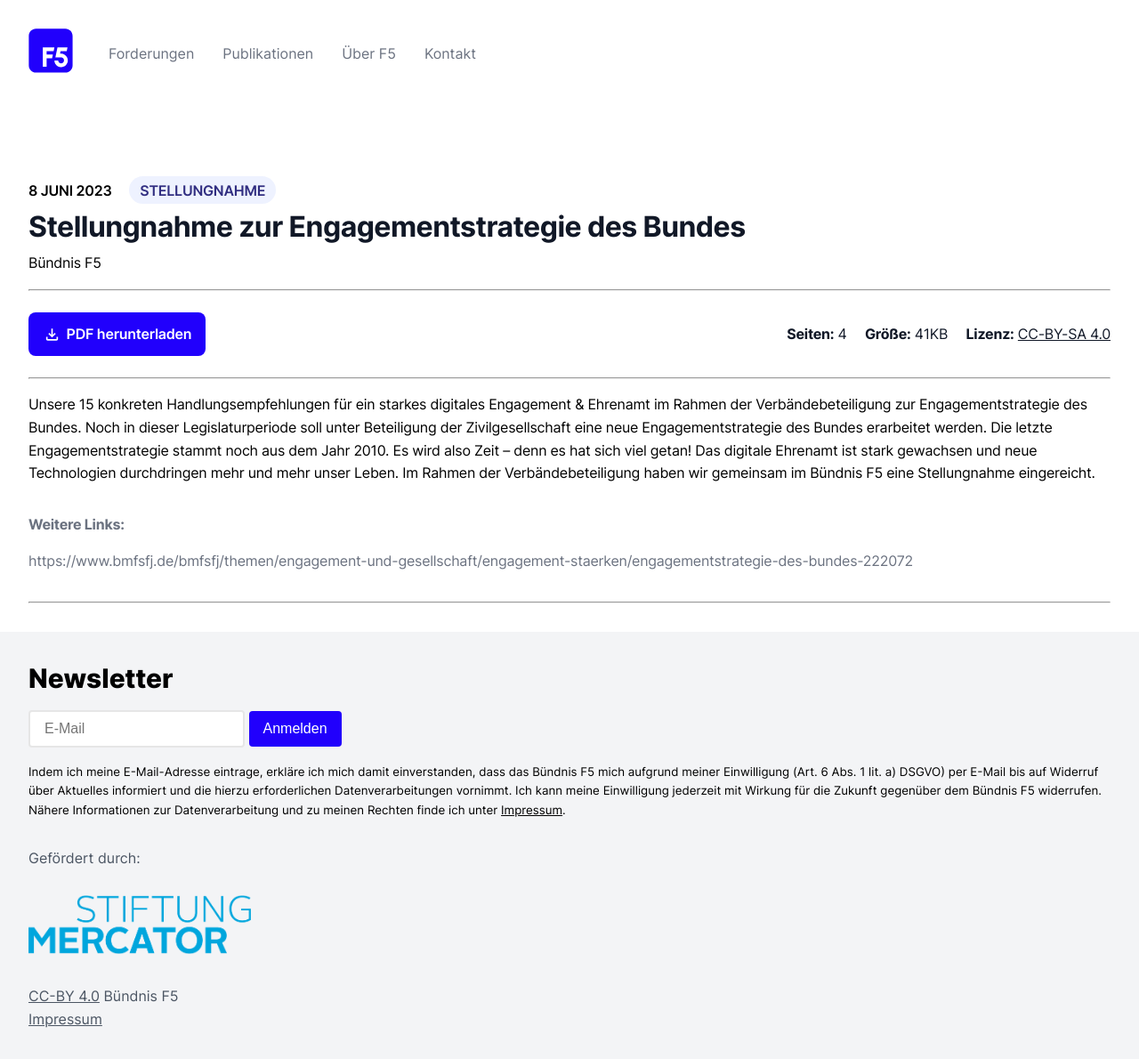
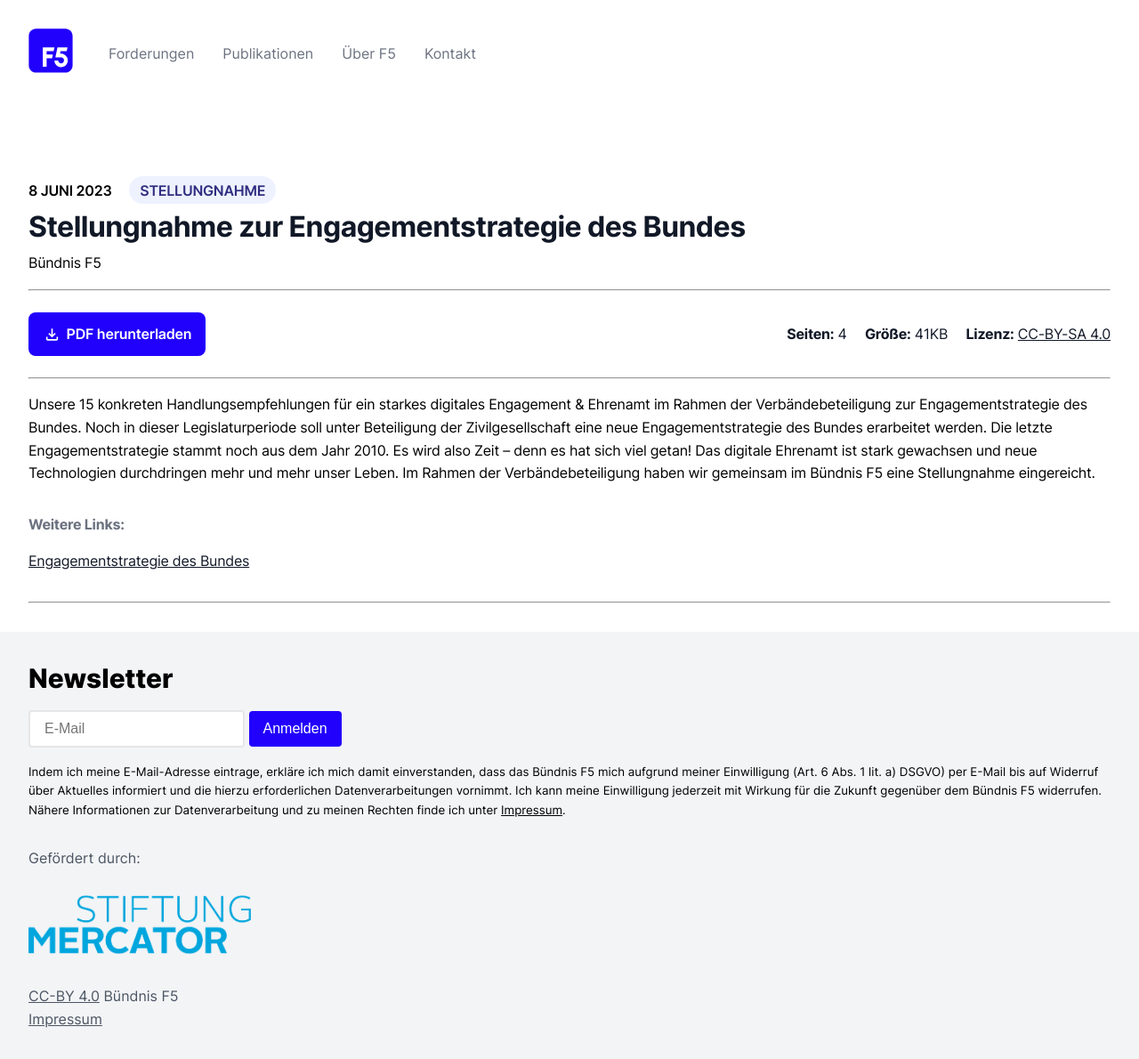
Before and after one commit to okfde/buendnis-f5, a Jekyll site: the page built from _publikationen/engagementstrategie.md, in a window 1280 px wide. Shown: the whole page at 89% size. Built offline with Jekyll 4.4.1, drawn with Linux system fonts in a browser that asks for light colours; some of the changed lines change nothing that is shown.

Commit message:
Update engagementstrategie.md

```diff
--- a/_publikationen/engagementstrategie.md
+++ b/_publikationen/engagementstrategie.md
@@ -16,7 +16,7 @@ size: 41KB
 license:
     type: CC-BY-SA 4.0
     url: https://creativecommons.org/licenses/by-sa/4.0/
-extra: https://www.bmfsfj.de/bmfsfj/themen/engagement-und-gesellschaft/engagement-staerken/engagementstrategie-des-bundes-222072
+extra: "[Engagementstrategie des Bundes](https://www.bmfsfj.de/bmfsfj/themen/engagement-und-gesellschaft/engagement-staerken/engagementstrategie-des-bundes-222072)"
 ---
 
 Unsere 15 konkreten Handlungsempfehlungen für ein starkes digitales Engagement & Ehrenamt im Rahmen der Verbändebeteiligung zur Engagementstrategie des Bundes. Noch in dieser Legislaturperiode soll unter Beteiligung der Zivilgesellschaft eine neue Engagementstrategie des Bundes erarbeitet werden. Die letzte Engagementstrategie stammt noch aus dem Jahr 2010. Es wird also Zeit – denn es hat sich viel getan! Das digitale Ehrenamt ist stark gewachsen und neue Technologien durchdringen mehr und mehr unser Leben. Im Rahmen der Verbändebeteiligung haben wir gemeinsam im Bündnis F5 eine Stellungnahme eingereicht.
```
